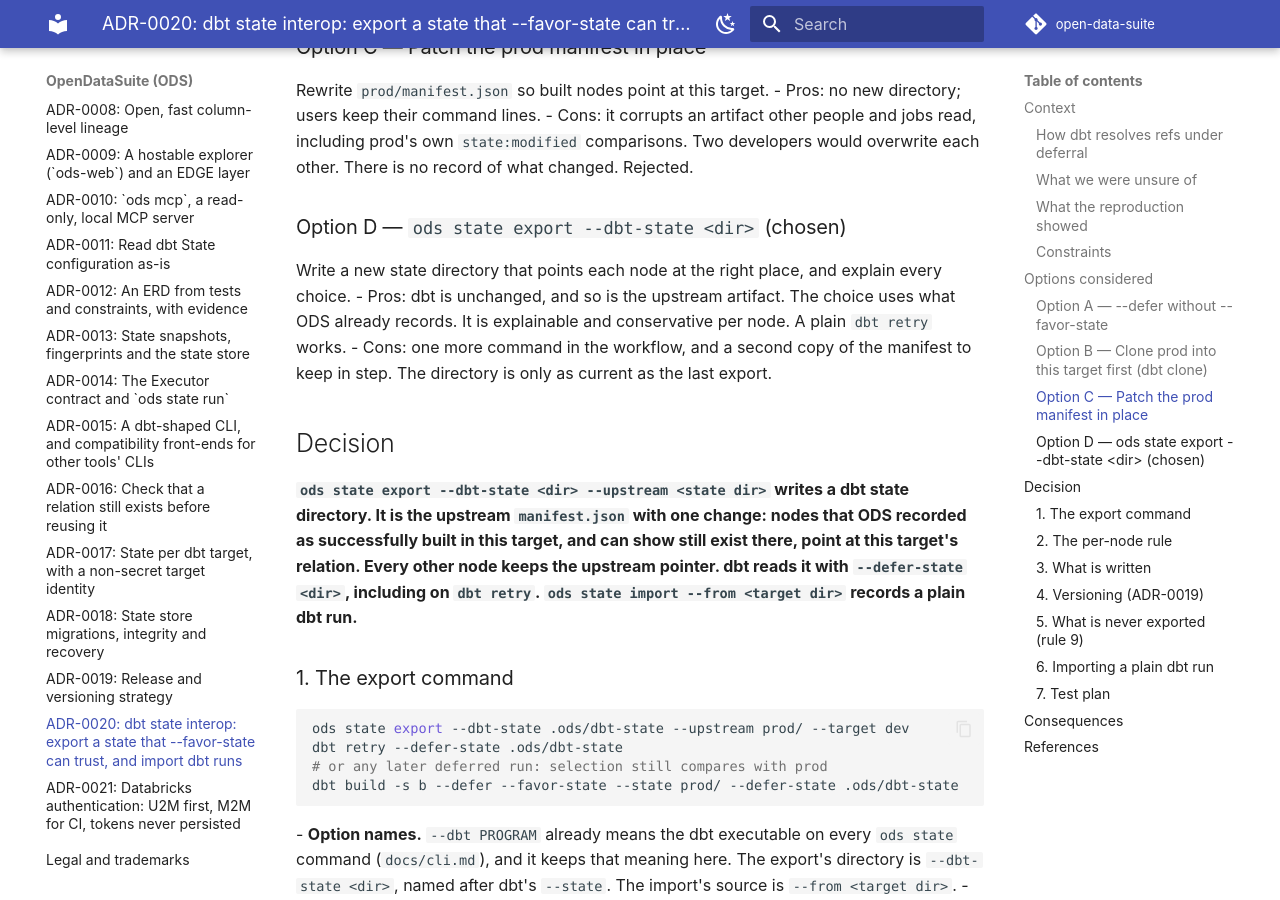
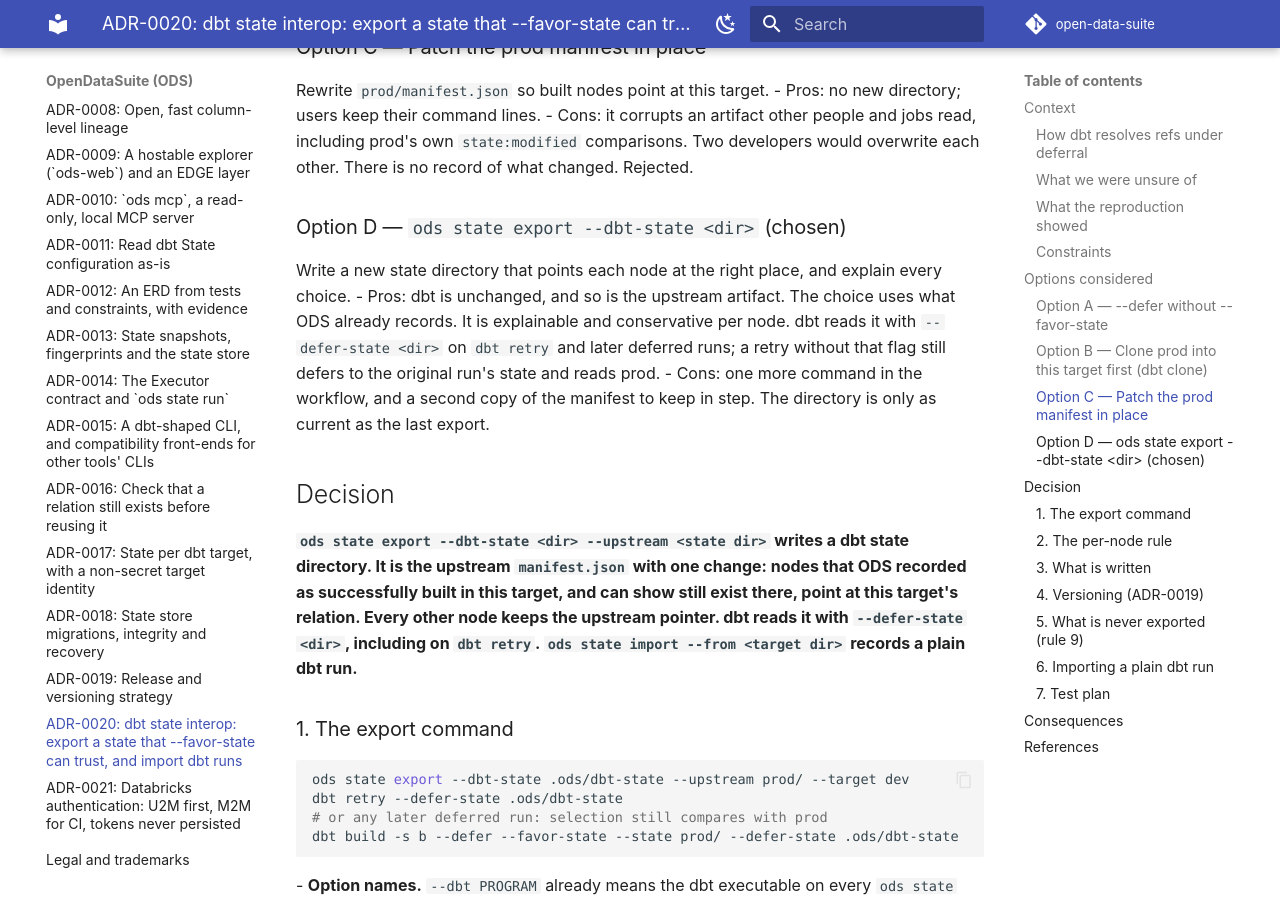
Before and after one commit to buchochelliq-labs/open-data-suite, an MkDocs documentation site: the page built from docs/adr/0020-dbt-state-interop-and-favor-state.md, in a window 1280 px wide and 900 px high, scrolled down 3085 px. Built offline with MkDocs 1.6.1 and Material for MkDocs 9.7.7, drawn with Linux system fonts in a browser that asks for light colours; comment, search, counter and statistics services are not loaded.

Commit message:
docs(adr): Option D needs --defer-state, not a plain dbt retry
Part of #296

Co-Authored-By: Claude Opus 5.5 <noreply@anthropic.com>
Claude-Session: https://claude.ai/code/session_019o28ABji7oKrHhDj6a9qF6

```diff
--- a/docs/adr/0020-dbt-state-interop-and-favor-state.md
+++ b/docs/adr/0020-dbt-state-interop-and-favor-state.md
@@ -124,8 +124,9 @@ Rewrite `prod/manifest.json` so built nodes point at this target.
 Write a new state directory that points each node at the right place, and explain
 every choice.
 - Pros: dbt is unchanged, and so is the upstream artifact. The choice uses what ODS
-  already records. It is explainable and conservative per node. A plain `dbt retry`
-  works.
+  already records. It is explainable and conservative per node. dbt reads it with
+  `--defer-state <dir>` on `dbt retry` and later deferred runs; a retry without that
+  flag still defers to the original run's state and reads prod.
 - Cons: one more command in the workflow, and a second copy of the manifest to keep in
   step. The directory is only as current as the last export.
 
```
